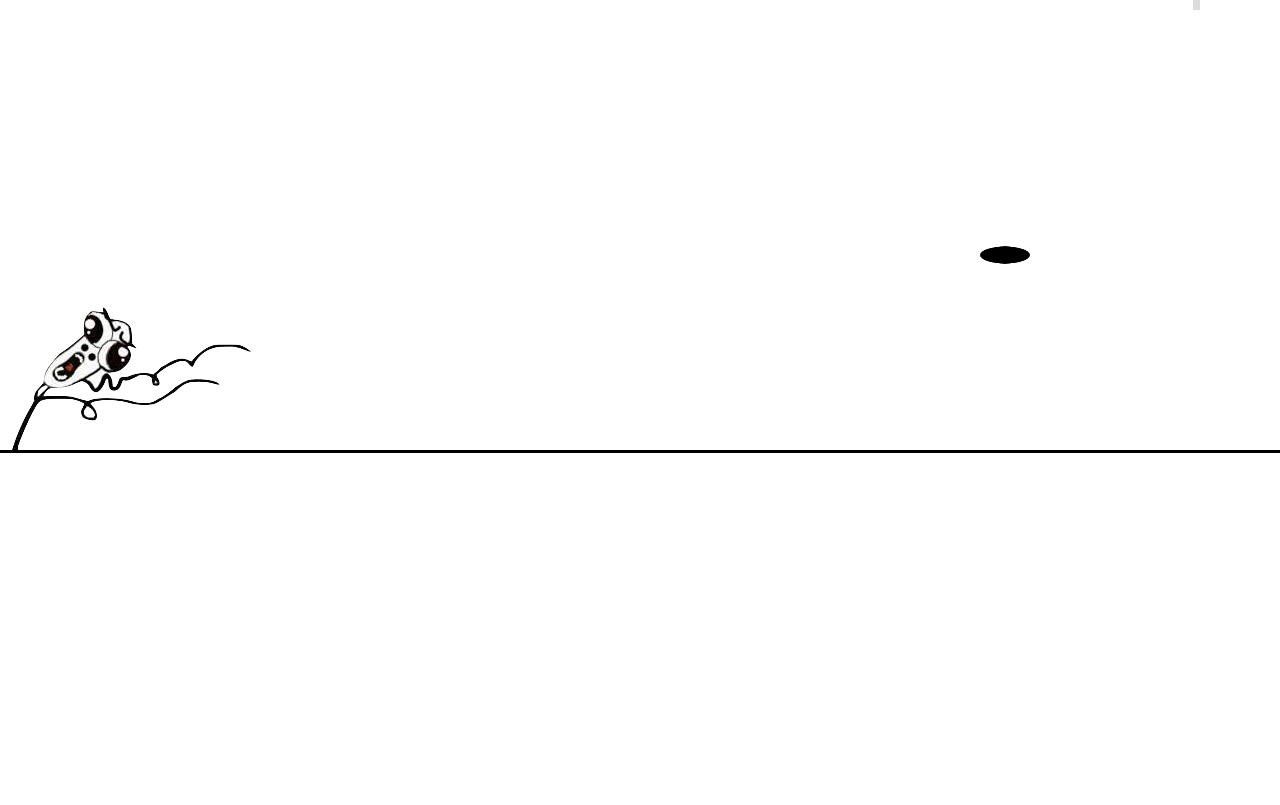
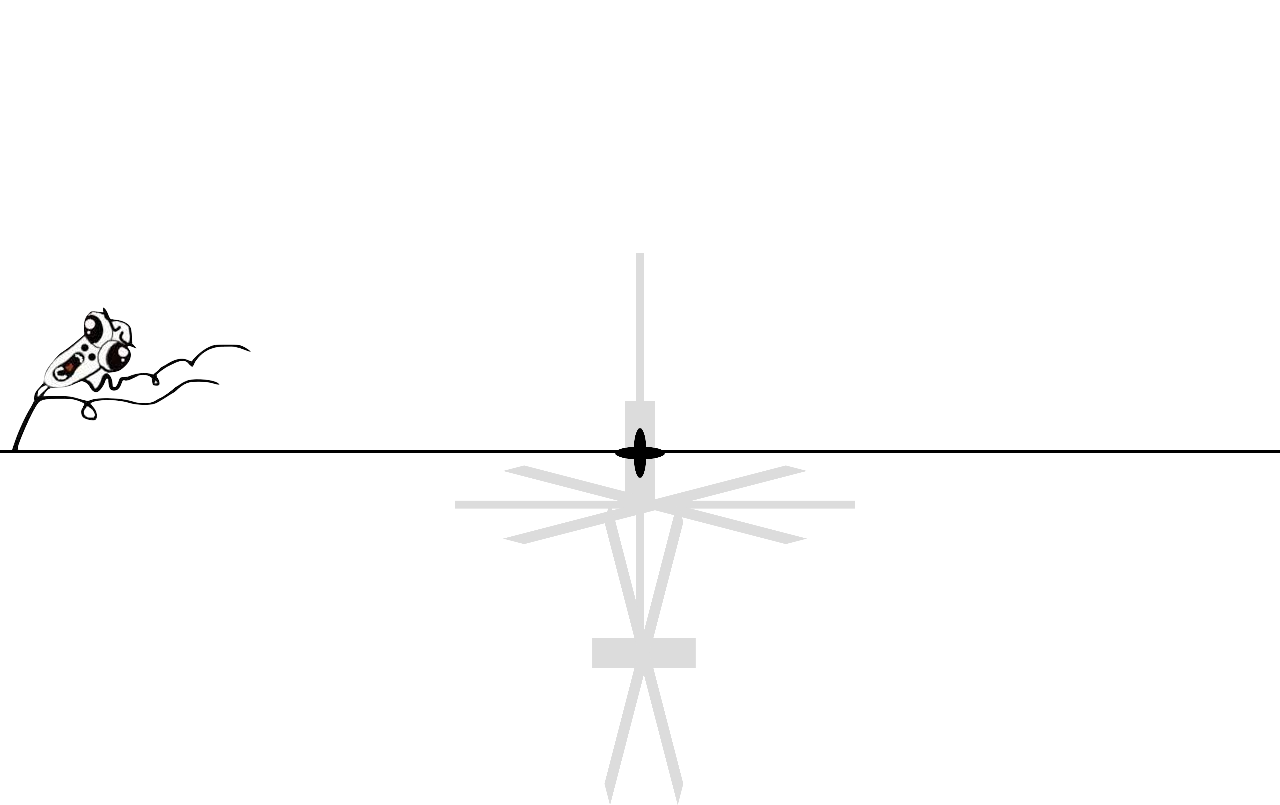
Before and after one commit to lauraalvarezzz1/advance-styling, a website: page transform/src/index.html in a window 1280 px wide. Drawn offline with nearby package versions, Linux system fonts and the light colour scheme; files that its build step writes are made by us from their sources.

Commit message:
Complete exercise

```diff
--- a/transform/src/app/styles.scss
+++ b/transform/src/app/styles.scss
@@ -8,46 +8,99 @@
    }
 
    .fans .fan {
-       width: 50px;
-       height: 50px;
-       border-radius: 50%;
-       background-color: black;
+   		.circle {
+   		 	width: 50px;
+       		height: 50px;
+       		border-radius: 50%;
+       		background-color: black;
+       		position: absolute;
+       		z-index: 1;
+   		}
+
 
        &:nth-child(odd){
-           transform: rotateY(70deg);
+       transform: rotateY(75deg);
+           &:last-child {
+                left: 200px;
+    			top: -400px;
 
-           &:last-child {
-               position: absolute;
-               right: 53px;
-               top: -90px;
-
-               div {
-                   width: 20px;
-                   height: 100px;
-                   background-color: gainsboro;
-               }
            }
 
            &:first-child {
-               position: absolute;
-               left: -300px;
-               top: -90px;
+                right: 300px;
+    			top: -400px;
+
            }
        }
 
        &:nth-child(even){
-           transform: rotateX(70deg);
-           top: 230px;
-           right: 250px;
+            top: -70px;
+    		left: 350px;
+    		transform: rotateX(75deg);
+       }
+
+       div {
            position: absolute;
+    		width: 30px;
+    		height: 400px;
+    		left: 50%;
+    		top: 50%;
+    		transform: translate(-50%, -50%);
+    		background-color: gainsboro;
+
+    		&:nth-child(3) {
+    			transform: rotate(90deg);
+    			top: -17%;
+    		}
+
+    		&:nth-child(4) {
+    			transform: rotate(45deg);
+    			top: -20%;
+    		}
+
+    		&:last-child {
+    			transform: rotate(-45deg);
+    			top: -15%;
+    		}
        }
 
    }
 }
 
+.switch:hover + .moving-space .fans .fan {
+
+	&:nth-child(even) {
+ 		animation: faneven 1s infinite linear;
+	}
+
+	&:nth-child(odd) {
+ 		animation: fanodd 1s infinite linear;
+	}
+}
+
 .switch:hover + .moving-space .moving-guy {
    animation: guy 4s infinite linear;
    position: relative;
+}
+
+@keyframes fanodd {
+   0% {
+       transform: rotateY(75deg) rotateZ(0deg);
+   }
+
+   100% {
+       transform: rotateY(75deg) rotateZ(-360deg);
+   }
+}
+
+@keyframes faneven {
+   0% {
+       transform: rotateX(75deg) rotateZ(0deg);
+   }
+
+   100% {
+       transform: rotateX(75deg) rotateZ(-360deg);
+   }
 }
 
 @keyframes guy {
--- a/transform/src/index.html
+++ b/transform/src/index.html
@@ -46,13 +46,25 @@
 
        <div class="fans">
            <div class="fan">
+               <div class="circle"></div>
                <div></div>
+               <div></div>
+               <div></div>
+                <div></div>
            </div>
            <div class="fan">
+                <div class="circle"></div>
                <div></div>
+               <div></div>
+               <div></div>
+                <div></div>
            </div>
            <div class="fan">
+                <div class="circle"></div>
                <div></div>
+               <div></div>
+               <div></div>
+                <div></div>
            </div>
        </div>
    </div>
```
